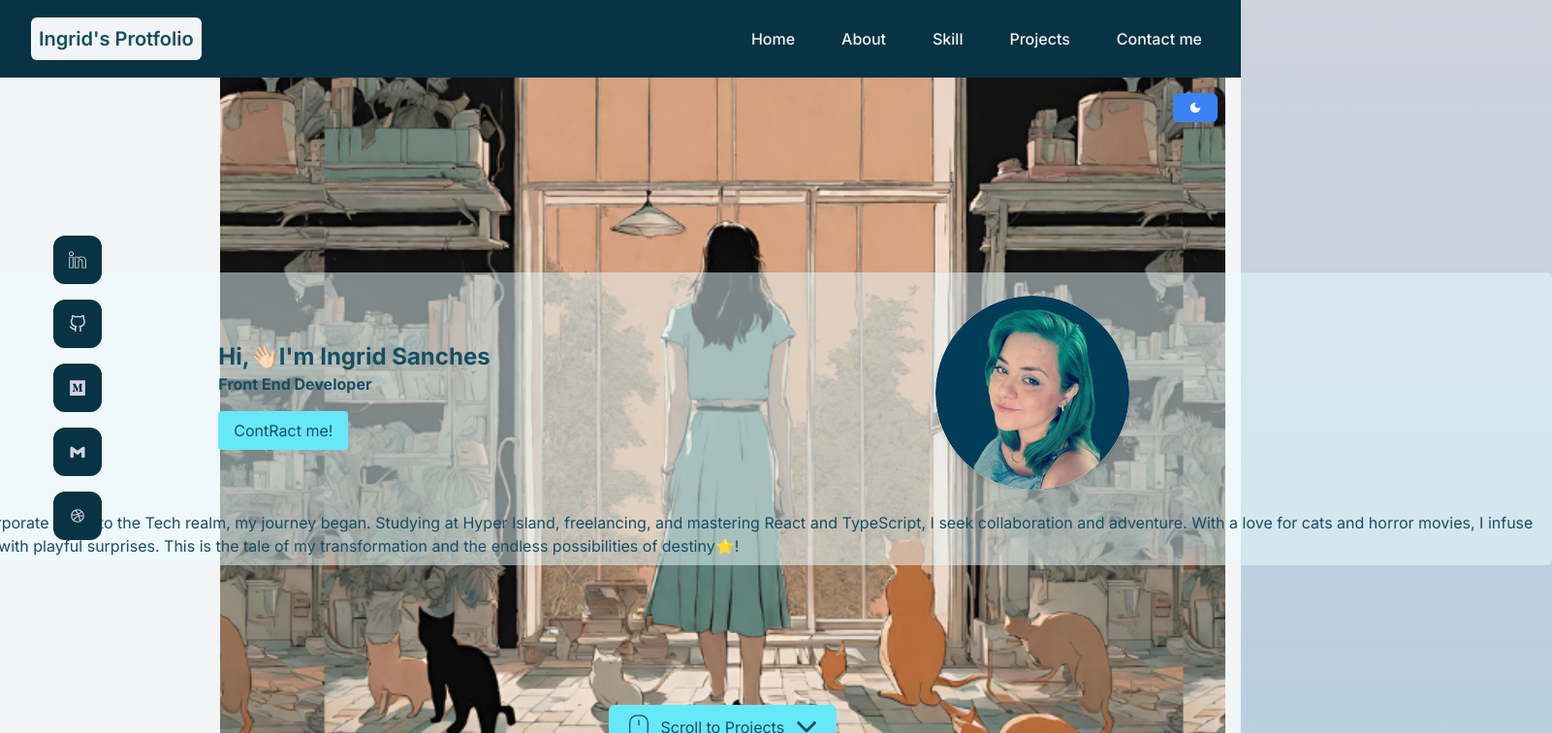
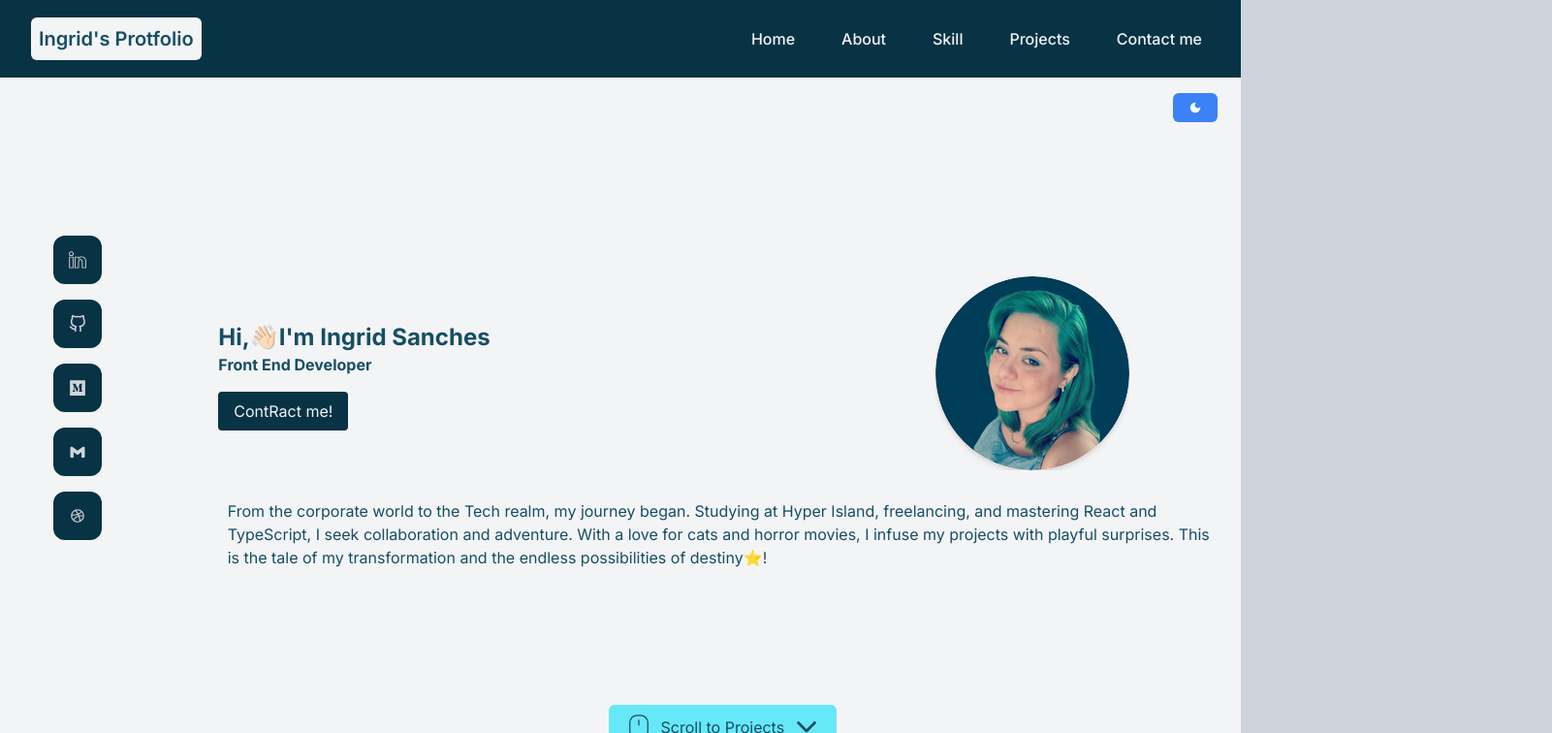
Before and after one commit to IngridAkeida/portfolio, a Next.js app: page / in a window 1280 px wide. Shown: the top 756 px of the page at 97% size, 1601 px wide, since content can reach past the window. Built offline with nearby package versions, Linux system fonts and the light colour scheme; what tailwindcss-animated would draw is missing.

Commit message:
update commit

```diff
--- a/src/components/Btn-ContratMe.tsx
+++ b/src/components/Btn-ContratMe.tsx
@@ -1,6 +1,6 @@
 const BtnContratMe: React.FC = () => {
   return (
-    <button className="animate-pulse bg-cyan-300 hover:bg-blue-700  py-2 px-4 rounded focus:outline-none focus:shadow-outline">
+    <button className="animate-wiggle animate-fill-forwards animate-infinite bg-cyan-950 hover:bg-cyan-700 text-gray-100 py-2 px-4 rounded focus:outline-none focus:shadow-outline">
       Cont<span className="rover:hidden rover:font-bold rover:text-green-100">R</span>act me!
     </button>
   );
--- a/src/components/Intro.tsx
+++ b/src/components/Intro.tsx
@@ -3,7 +3,7 @@ import BtnContratMe from "./Btn-ContratMe";
 
 const Intro: React.FC = () => {
   return (
-    <div className="mr-2 p-2 flex flex-col md:grid md:grid-cols-4 xl:grid-cols-6 md:ml-2 md:w-auto md:gap-52 md:items-center md:justify-between xl:mx-80">
+    <div className="mr-2 flex flex-col md:grid md:grid-cols-4 xl:grid-cols-6 md:ml-2 md:w-auto md:gap-52 md:items-center md:justify-between xl:mx-80">
       <div className="md:col-span-2 xl:col-span-3">
         <h1 className="text-2xl font-bold flex flex-wrap">Hi,<div className="animate-wiggle animate-infinite">👋🏻</div> {`I'm`} Ingrid Sanches</h1>
         <h2 className="text-md font-bold">Front End Developer</h2>
--- a/src/components/Overview.tsx
+++ b/src/components/Overview.tsx
@@ -5,6 +5,7 @@ const Overview: React.FC = () => {
         <p className=''>
         From the corporate world to the Tech realm, my journey began. Studying at Hyper Island, freelancing, and mastering React and TypeScript, I seek collaboration and adventure. With a love for cats and horror movies, I infuse my projects with playful surprises. This is the tale of my transformation and the endless possibilities of destiny⭐️!</p>
       </div>
+
     </div>
   );
 };
--- a/src/components/ScrollImages.tsx
+++ /dev/null
@@ -1,32 +0,0 @@
-import Image from "next/image";
-
-const ScrollingImages = () => {
-  return (
-    <div className="flex overflow-x-auto scroll-snap-type-x mandatory">
-      <Image
-        className="scroll-snap-align-start h-64 w-64 flex-shrink-0 mr-4"
-        src="/image1.jpg"
-        alt="Image 1"
-        width={64}
-        height={64}
-      />
-      <Image
-        className="scroll-snap-align-start h-64 w-64 flex-shrink-0 mr-4"
-        src="/image2.jpg"
-        alt="Image 2"
-        width={64}
-        height={64}
-      />
-      <Image
-        className="scroll-snap-align-start h-64 w-64 flex-shrink-0 mr-4"
-        src="/image3.jpg"
-        alt="Image 3"
-        width={64}
-        height={64}
-      />
-      {/* Add more images as needed */}
-    </div>
-  );
-};
-
-export default ScrollingImages;
--- a/src/components/main/Main.tsx
+++ b/src/components/main/Main.tsx
@@ -18,15 +18,12 @@ const Main: React.FC = () => {
   }
 
   return(
-    <main className="px-4 mt-8 mx-auto min-h-screen md:grid md:grid-cols-6 gap-4">
+    <main className="px-4 mt-8 mx-auto min-h-screen md:grid md:grid-cols-6 gap-4 ">
       <div className='md:visible'></div>
       <div className='col-span-5'>
-        <div id="page1" className='container h-screen flex flex-col gap-4 justify-center items-center bg-cover bg-no-repeat bg-center bg-image'>
-          <div className="p-2 bg-cyan-50 bg-opacity-50 rounded-md">
+        <div id="page1" className='container h-screen flex flex-col gap-4 justify-center items-center'>
             <Intro/>
             <Overview/>
-          </div>
-
           <div className="absolute bottom-4">
             <button
               className='animate-bounce mt-4 bg-cyan-300 py-2 px-4 rounded-md'
```
